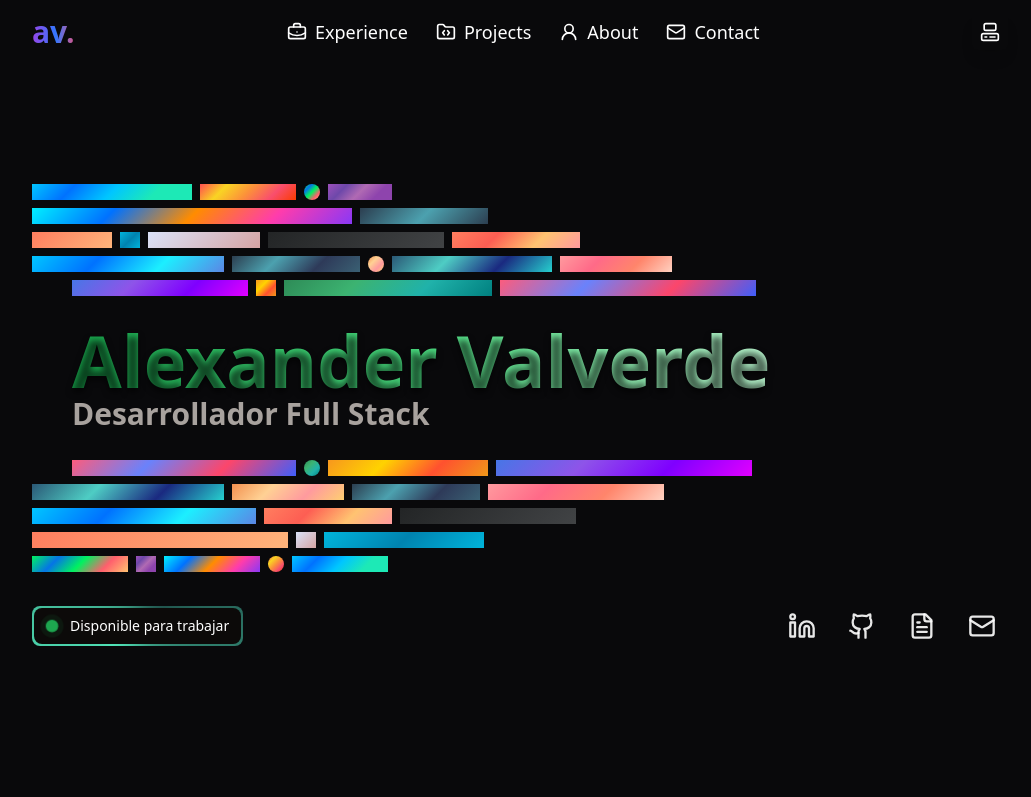
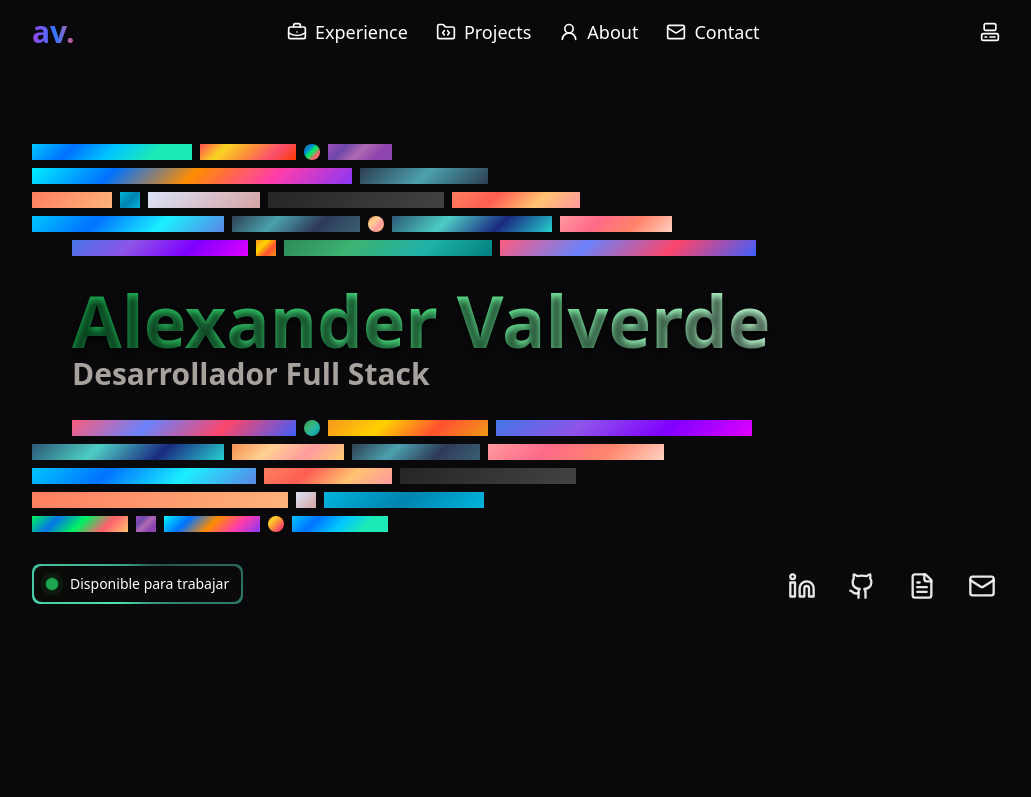
Before and after one commit to aleexvdev/portfolio.dev, an Astro site: page / in a window 1280 px wide. Shown: the top 797 px of the page, without its empty margins (120-1151 px from the left). Built offline with nearby package versions, Linux system fonts and the light colour scheme; Astro itself is replaced by a stand-in of ours.

Commit message:
fix: responsive hero screen

```diff
--- a/src/sections/hero/components/ContentHero.tsx
+++ b/src/sections/hero/components/ContentHero.tsx
@@ -18,7 +18,7 @@ export const ContentHero = ({ children }: Props) => {
     >
       {children}
       <motion.div
-        className="w-full h-full flex flex-col items-center justify-center md:justify-between space-y-4 md:space-y-0 md:space-x-0 mt-2 md:flex-row pb-16"
+        className="w-full h-full flex flex-col items-center md:items-start justify-center md:justify-between space-y-4 md:space-y-0 md:space-x-0 mt-2 md:flex-row pb-16"
         initial={{ opacity: 0 }}
         animate={{ opacity: 1 }}
         transition={{ delay: 0.5, duration: 0.5 }}
--- a/src/sections/hero/content.astro
+++ b/src/sections/hero/content.astro
@@ -4,7 +4,7 @@ import { AnimatedHero } from "./components/AnimatedHero";
 ---
 
 <section
-  class="w-full h-max px-6 flex items-center justify-center overflow-hidden pt-28 lg:pt-24 min-h-screen max-w-screen-lg mx-auto"
+  class="w-full h-screen px-6 flex items-center justify-center overflow-hidden pt-36 md:pt-36 lg:pt-36 max-w-screen-lg mx-auto"
   aria-labelledby="hero-title"
 >
   <ContentHero client:load>
```
